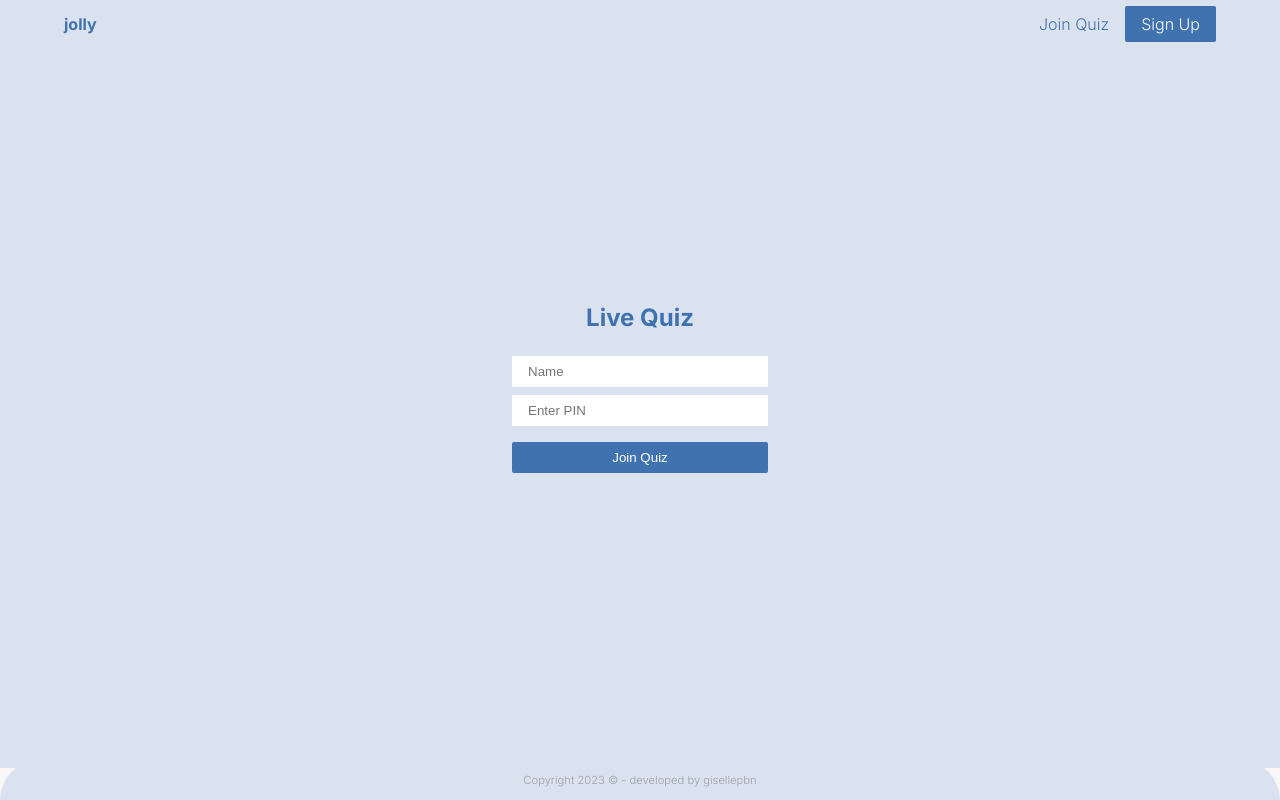
After one commit to gisellepbn/jolly-es, a Django app: page /join in a window 1280 px wide. The commit adds this page. Run offline with Django 4.2, Linux system fonts and the light colour scheme.

Commit message:
Join live quiz

```diff
--- a/quizzes/models.py
+++ b/quizzes/models.py
@@ -40,7 +40,7 @@ class Participant(models.Model):
                           primary_key=True, unique=True, editable=False)
     name = models.CharField(max_length=100)
     account_color = models.CharField(max_length=6, unique=True)
-    quizzes = models.ManyToManyField(Quiz)
+    quizzes = models.ManyToManyField(Quiz, default=None)
     user_id = models.UUIDField(User.id, blank=True, null=True)
     joined = models.DateTimeField(auto_now_add=True, editable=False)
 
--- /dev/null
+++ b/quizzes/templates/quizzes/join-quiz.html
@@ -0,0 +1,25 @@
+{% extends 'base.html' %}
+
+{% block title %}
+<title>Join Quiz</title>
+{% endblock title %}
+
+
+{% block content %}
+
+<div class="grid">
+    {% include 'navbar.html' %}
+    <div id="join-container" class="wrapper">
+        <h3>Live Quiz</h3>
+        <form id="join-form" action="" class="form" method="post">
+            {% include 'alerts.html' %}
+            {% csrf_token %}
+            <input type="text" class="input" placeholder="Name" name="name" required>
+            <input type="text" class="input" placeholder="Enter PIN" name="pin" required>
+            <input type="submit" class="submit-btn btn" value="Join Quiz" name="submit">
+        </form>
+    </div>
+    {% include 'footer.html' %}
+</div>
+
+{% endblock content %}
--- a/quizzes/urls.py
+++ b/quizzes/urls.py
@@ -7,4 +7,7 @@ urlpatterns = [
     path('register', views.register, name='register'),
     path('logout', views.logout_view, name='logout'),
     path('account/<str:search_option>', views.account, name='account'),
+    path('join', views.join_quiz, name='join_quiz'),
+    path('live-quiz/<int:pin>/<uuid:participant_id>',
+         views.live_quiz, name='live_quiz'),
 ]
--- a/quizzes/views.py
+++ b/quizzes/views.py
@@ -1,4 +1,5 @@
 from django.shortcuts import render, redirect
+from django.http import HttpResponse
 from django.contrib.auth import login, authenticate, logout
 from django.contrib import messages
 from django.contrib.auth.hashers import make_password
@@ -119,3 +120,48 @@ def account(request, search_option='all'):
         'option': search_option,
         'search_query': search_query
     })
+
+
+def join_quiz(request):
+
+    if request.method == 'POST':
+
+        name = request.POST['name']
+        pin = request.POST['pin']
+        quiz = None
+
+        try:
+            quiz = Quiz.objects.get(pin=pin)
+        except (Quiz.DoesNotExist, ValueError):
+            messages.error(request, 'Invalid PIN')
+
+        if quiz:
+
+            color = hex(random.randrange(0, 2**24))
+            account_color = "#" + color[2:]
+
+            participant = Participant(
+                name=name, account_color=account_color)
+            participant.save()
+            participant.quizzes.add(quiz)
+
+            if request.user.is_authenticated:
+                user_id = request.user.id
+                participant.user_id = user_id
+
+            participant.save()
+            return redirect('live_quiz', pin, participant.id)
+
+    return render(request, 'quizzes/join-quiz.html')
+
+
+def live_quiz(request, pin, participant_id):
+
+    try:
+        quiz = Quiz.objects.get(pin=pin)
+        participant = Participant.objects.get(id=participant_id)
+    except (Quiz.DoesNotExist, Participant.DoesNotExist):
+        return HttpResponse('Invalid Request', content_type='text/plain')
+
+    if quiz and participant:
+        return render(request, 'quizzes/live-quiz.html')
--- a/static/css/styles.css
+++ b/static/css/styles.css
@@ -429,4 +429,15 @@ p {
   background-color: #dbe2ef;
 }
 
+#join-container {
+  background-color: #dbe2ef;
+  justify-content: center;
+}
+#join-container h3 {
+  font-size: 1.5rem;
+}
+#join-container #join-form {
+  padding-top: 1.5rem;
+}
+
 /*# sourceMappingURL=styles.css.map */
--- /dev/null
+++ b/static/sass/layouts/_join-quiz.scss
@@ -0,0 +1,14 @@
+@use '../abstracts/abstracts' as *;
+
+#join-container {
+	background-color: $primary-color;
+	justify-content: center;
+
+	h3 {
+		font-size: $medium;
+	}
+
+	#join-form {
+		padding-top: $medium;
+	}
+}
--- a/static/sass/layouts/_layouts.scss
+++ b/static/sass/layouts/_layouts.scss
@@ -3,3 +3,4 @@
 @forward 'wrapper';
 @forward 'register';
 @forward 'account';
+@forward 'join-quiz';
--- a/templates/navbar.html
+++ b/templates/navbar.html
@@ -14,7 +14,7 @@
 
     <div class="menu hidden">
         <ul class="menu-items">
-            <li class="menu-item"><a class="menu-link link" href="">Join Quiz</a></li>
+            <li class="menu-item"><a class="menu-link link" href="{% url 'join_quiz' %}">Join Quiz</a></li>
             {% if request.user.is_authenticated %}
             <li class="menu-item"><a class="menu-link link" href="">Create Quiz</a></li>
             <li class="menu-item"><a class="menu-link link" href="{% url 'logout' %}">Log Out</a></li>
@@ -27,7 +27,7 @@
 
     <div class="navbar-menu hidden">
         <ul class="navbar-items">
-            <li class="navbar-item"><a class="link" href="">Join Quiz</a></li>
+            <li class="navbar-item"><a class="link" href="{% url 'join_quiz' %}">Join Quiz</a></li>
             {% if request.user.is_authenticated %}
             <li class="navbar-item"><a class="link" href="">Create Quiz</a></li>
             <li class="navbar-item"><a class="link" href="{% url 'logout' %}">Log Out</a></li>
```
Also changed, not shown: quizzes/forms.py (+8 -10 lines), quizzes/templates/quizzes/live-quiz.html (added, +11 -0 lines), 1 other file.
